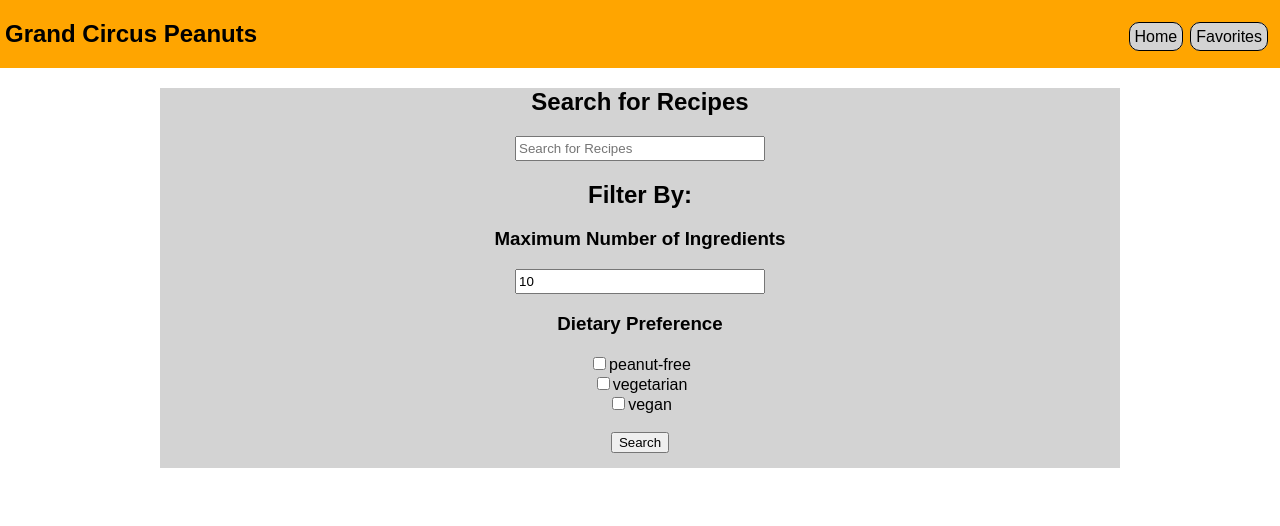
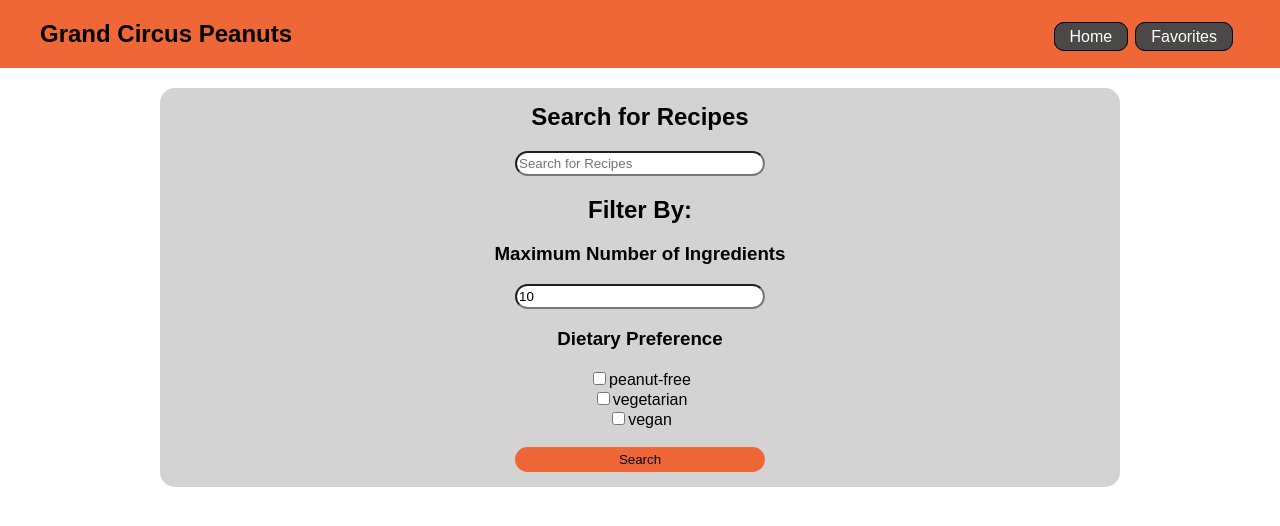
Before and after one commit to shoey56/Angular-Project-One, an Angular app: page / in a window 1280 px wide. Shown: the top 526 px of the page. Built offline with nearby package versions, Linux system fonts and the light colour scheme.

Commit message:
Finishing styling

```diff
--- a/src/app/app.component.css
+++ b/src/app/app.component.css
@@ -1,9 +1,9 @@
 nav {
   display: flex;
   justify-content: space-between;
-  background-color: orange;
+  background-color: rgb(239, 103, 55);
   align-items: baseline;
-  padding: 0 5px;
+  padding: 0 40px;
 }
 .links {
   list-style-type: none;
@@ -14,9 +14,9 @@ li {
 }
 a {
   text-decoration: none;
-  color: black;
+  color: white;
   border: black solid 1px;
   border-radius: 10px;
-  padding: 5px;
-  background-color: lightgray;
+  padding: 5px 15px;
+  background-color: rgb(75, 72, 72);
 }
--- a/src/app/favorites/favorites.component.css
+++ b/src/app/favorites/favorites.component.css
@@ -0,0 +1,25 @@
+.results{
+    padding-left: 40px;
+    padding-top: 40px;
+    display: flex;
+    justify-content: flex-start;
+  }
+
+.recipe {
+    padding-left: 15px;
+    display: flex;
+    flex-direction: column;
+  }
+
+  .fullRecipe {
+    padding: 10px 0px;
+  }
+
+  button {
+    width: 170px;
+    border-radius: 15px;
+  }
+
+  h2 {
+      padding-left: 40px;
+  }
--- a/src/app/favorites/favorites.component.html
+++ b/src/app/favorites/favorites.component.html
@@ -1,8 +1,11 @@
-<h1>Favorites List</h1>
+<h2>Favorites List</h2>
 
-<div *ngFor="let recipe of RecipeAPI.favorites; let i = index">
-    <h3>{{recipe.label}}</h3>
+<div *ngFor="let recipe of RecipeAPI.favorites; let i = index" class='results'>
     <img src = {{recipe.image}}/>
-    <a target=”_blank” href= {{recipe.url}}>Click here for recipe</a>
+    <div class="recipe">
+        <h3>{{recipe.label}}</h3>
+        <a class="fullRecipe" target=”_blank” href= {{recipe.url}}>Click here for recipe</a>
     <button (click)="removeFavorite(i)">Remove from Favorites</button>
+    </div>
+
 </div>
--- a/src/app/filter/filter.component.css
+++ b/src/app/filter/filter.component.css
@@ -12,9 +12,21 @@ form{
   transform: translate(-50%, -50%); */
   padding-bottom: 15px;
   margin: 0 auto;
+  border-radius: 15px;
 }
 
 .filter, .ingredients{
     height: 25px;
     width: 250px;
+    border-radius: 15px;
 }
+
+.searchRecipes {
+    padding-top: 15px;
+}
+
+button {
+    border-radius: 15px;
+    width: 250px;
+    outline: none;
+}
--- a/src/app/filter/filter.component.html
+++ b/src/app/filter/filter.component.html
@@ -1,6 +1,6 @@
 <form>
     <!-- Search Input -->
-    <h2>Search for Recipes</h2>
+    <h2 class="searchRecipes">Search for Recipes</h2>
     <div>
         <input [(ngModel)]="foodSearch" placeholder="Search for Recipes" class="filter" name="search">
     </div>
--- a/src/app/recipes-component/recipes-component.component.css
+++ b/src/app/recipes-component/recipes-component.component.css
@@ -2,15 +2,41 @@
   display: none;
 }
 
-/* .results{
+.results{
+  padding-left: 40px;
+  padding-top: 40px;
   display: flex;
-  flex-wrap: wrap;
-
-} */
+  justify-content: flex-start;
+  flex-direction: column;
+}
 
 
-.container{
+/* .container{
   display: flex;
   flex-direction: column;
   justify-content: center;
+} */
+
+.recipe {
+  padding-left: 15px;
+  display: flex;
+  flex-direction: column;
 }
+
+.fullRecipe {
+  padding: 10px 0px;
+}
+
+button {
+  width: 170px;
+  border-radius: 15px;
+  background-color: rgb(239, 103, 55);
+  border: none;
+  padding: 5px;
+}
+
+@media only screen and (min-width: 800px) {
+  .results {
+    flex-direction: row;
+  }
+}
--- a/src/app/recipes-component/recipes-component.component.html
+++ b/src/app/recipes-component/recipes-component.component.html
@@ -2,8 +2,10 @@
 <app-filter class='filterComponent'></app-filter>
 
 <div *ngFor="let recipe of RecipeAPI.recipes; let i = index" class='results'>
-  <h3>{{ recipe.recipe.label }}</h3>
+
   <img src="{{ recipe.recipe.image }}" />
+  <div class="recipe">
+    <h3>{{ recipe.recipe.label }}</h3>
   <div *ngIf="recipe.showingDetails">
     <p>Yield: {{ recipe.recipe.yield }}</p>
     <p>Calories: {{ recipe.recipe.calories.toFixed(0) }}</p>
@@ -11,10 +13,12 @@
   </div>
   <!-- <button *ngIf="!recipe.showingDetails" (click)="showDetails(i)">Show More Details</button> -->
   <button [ngClass]="{hidden: recipe.showingDetails}" (click)="showDetails(i)">Show More Details</button>
-  <a target="”_blank”" href="{{ recipe.recipe.url }}"
+  <a class="fullRecipe" target="”_blank”" href="{{ recipe.recipe.url }}"
     >Click here for full recipe</a
   >
   <button (click)="addFavorite(recipe.recipe)">Add to Favorites</button>
+  </div>
+
 </div>
 </div>
 <!--  -->
--- a/src/styles.css
+++ b/src/styles.css
@@ -7,3 +7,15 @@
   body{
       margin: 0;
   }
+
+  img {
+    border-radius: 15px;
+    width: 400px
+  }
+
+  button {
+    background-color: rgb(239, 103, 55);
+    border: none;
+    padding: 5px;
+    outline: none;
+  }
```
